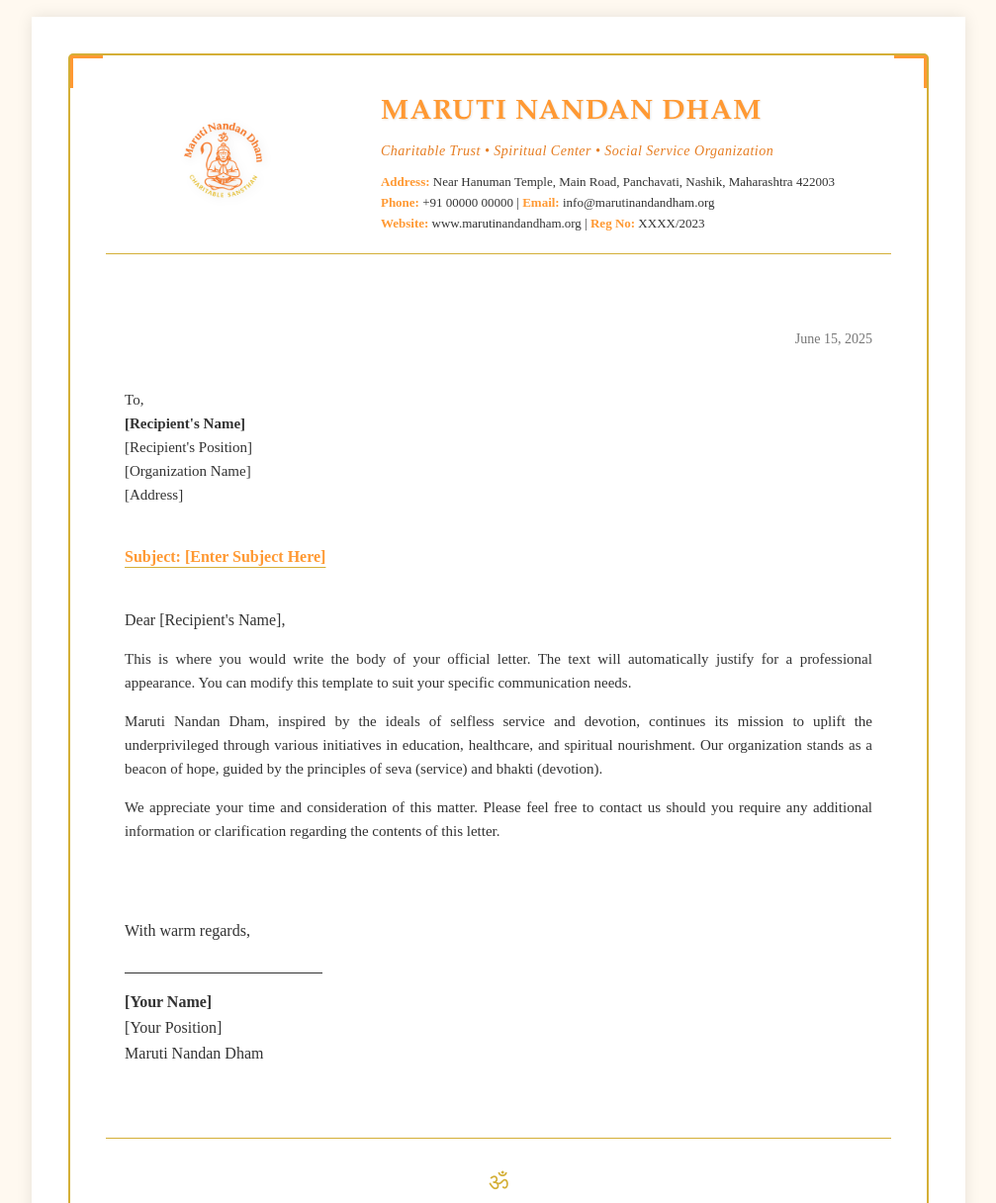
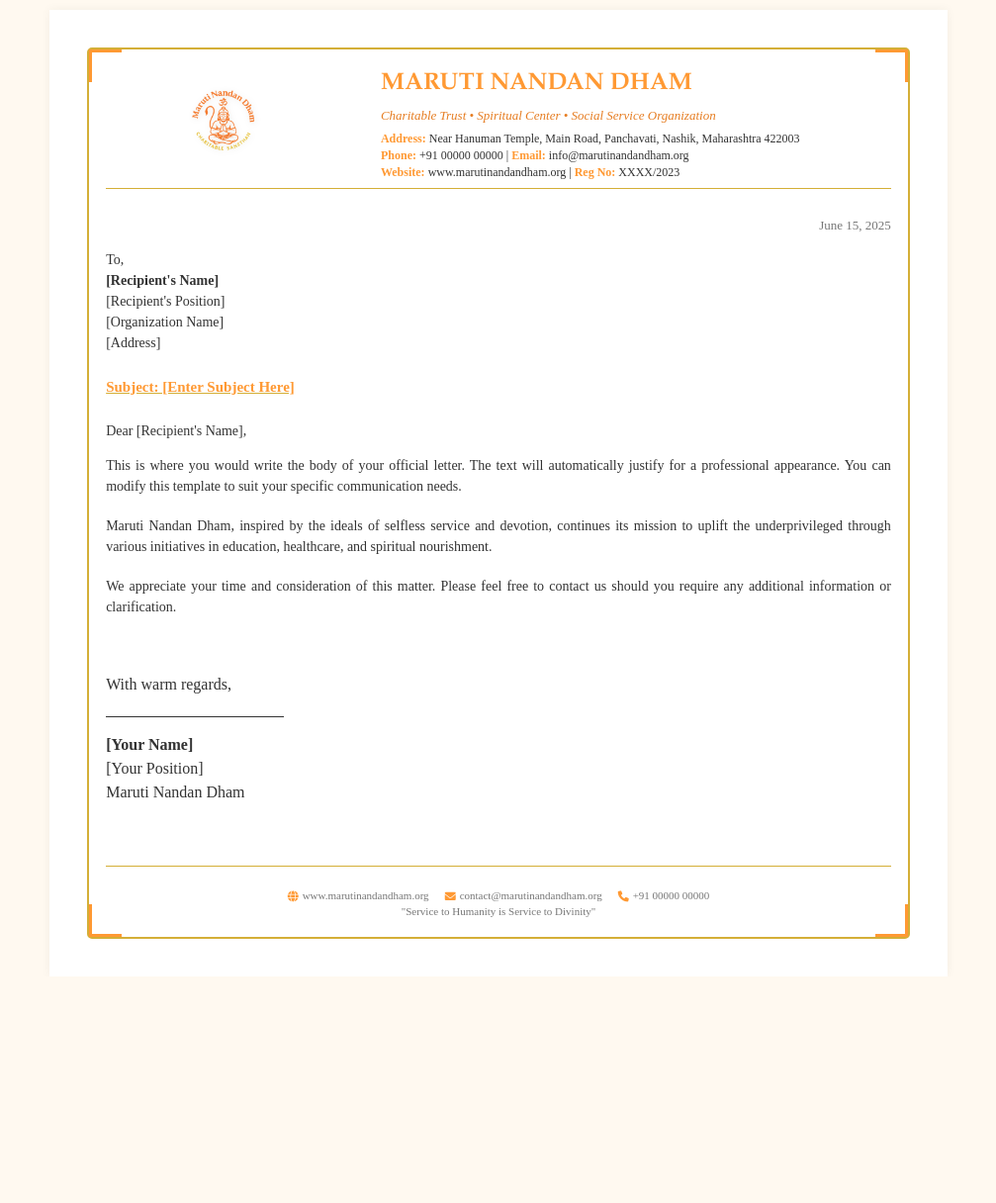
Before and after one commit to vinitwani1997/Maruti_Nandan_Dham_letterhead, a plain HTML site: page index.html in a window 1280 px wide. Shown: the part 163-1379 px from the top of the page at 99% size, without its empty margins (136-1143 px from the left). After the commit the page ends 1150 px from the top, so only its background shows below. Drawn offline with Linux system fonts and the light colour scheme.

Commit message:
Update index.html

```diff
--- a/index.html
+++ b/index.html
@@ -1,9 +1,10 @@
 <!DOCTYPE html>
 <html lang="en">
 <head>
-    <meta charset="UTF-8">
-    <meta name="viewport" content="width=device-width, initial-scale=1.0">
+  <meta charset="UTF-8" />
+  <meta name="viewport" content="width=device-width, initial-scale=1.0"/>
   <title>Maruti Nandan Dham - Official Letterhead</title>
+  <link rel="stylesheet" href="https://cdnjs.cloudflare.com/ajax/libs/font-awesome/6.0.0-beta3/css/all.min.css">
   <style>
     :root {
       --saffron: #FF9933;
@@ -17,7 +18,7 @@
 
     body {
       font-family: 'Times New Roman', serif;
-            line-height: 1.6;
+      line-height: 1.5;
       color: var(--dark-text);
       margin: 0;
       padding: 0;
@@ -26,15 +27,13 @@
 
     .letter-container {
       width: 21cm;
-            min-height: 29.7cm;
       margin: 0 auto;
-            padding: 2cm;
+      padding: 1.5cm;
       background-color: var(--white);
-            box-shadow: 0 0 15px rgba(0,0,0,0.1);
+      box-shadow: 0 0 10px rgba(0,0,0,0.05);
       position: relative;
     }
 
-        /* Decorative Border */
     .border-decoration {
       position: absolute;
       border: 2px solid var(--gold);
@@ -55,43 +54,18 @@
       border-width: 0;
     }
 
-        .top-left {
-            top: 0;
-            left: 0;
-            border-top-width: 3px;
-            border-left-width: 3px;
-        }
+    .top-left { top: 0; left: 0; border-top-width: 3px; border-left-width: 3px; }
+    .top-right { top: 0; right: 0; border-top-width: 3px; border-right-width: 3px; }
+    .bottom-left { bottom: 0; left: 0; border-bottom-width: 3px; border-left-width: 3px; }
+    .bottom-right { bottom: 0; right: 0; border-bottom-width: 3px; border-right-width: 3px; }
 
-        .top-right {
-            top: 0;
-            right: 0;
-            border-top-width: 3px;
-            border-right-width: 3px;
-        }
-
-        .bottom-left {
-            bottom: 0;
-            left: 0;
-            border-bottom-width: 3px;
-            border-left-width: 3px;
-        }
-
-        .bottom-right {
-            bottom: 0;
-            right: 0;
-            border-bottom-width: 3px;
-            border-right-width: 3px;
-        }
-
-        /* Letterhead Header */
     .letterhead-header {
       display: flex;
       justify-content: space-between;
       align-items: center;
-            margin-bottom: 1.5cm;
-            padding-bottom: 0.5cm;
+      margin-bottom: 0.3cm;
+      padding-bottom: 0.2cm;
       border-bottom: 1px solid var(--gold);
-            position: relative;
     }
 
     .logo-container {
@@ -100,8 +74,8 @@
     }
 
     .logo-container img {
-            max-height: 100px;
-            filter: drop-shadow(2px 2px 4px rgba(0,0,0,0.1));
+      max-height: 80px;
+      filter: drop-shadow(1px 1px 3px rgba(0,0,0,0.1));
     }
 
     .org-info {
@@ -110,99 +84,87 @@
 
     .org-name {
       color: var(--saffron);
-            font-size: 28px;
+      font-size: 24px;
       font-weight: bold;
-            margin-bottom: 5px;
-            letter-spacing: 1px;
+      margin-bottom: 4px;
       font-family: 'Palatino Linotype', 'Book Antiqua', serif;
-            text-shadow: 1px 1px 2px rgba(0,0,0,0.1);
     }
 
     .org-subtitle {
       color: var(--deep-orange);
-            font-size: 14px;
+      font-size: 13px;
       font-style: italic;
-            margin-bottom: 10px;
-            letter-spacing: 0.5px;
+      margin-bottom: 6px;
     }
 
     .contact-info {
-            font-size: 13px;
-            line-height: 1.6;
-            color: var(--dark-text);
+      font-size: 12px;
+      line-height: 1.4;
     }
 
     .contact-info strong {
       color: var(--saffron);
     }
 
-        /* Letter Content */
     .letter-content {
-            min-height: 15cm;
-            padding: 0.5cm;
-            position: relative;
+      padding: 0.4cm 0;
     }
 
     .date {
       text-align: right;
-            margin-bottom: 1cm;
+      margin-bottom: 0.4cm;
       color: var(--light-text);
-            font-size: 14px;
+      font-size: 13px;
     }
 
     .recipient {
-            margin-bottom: 1cm;
-            font-size: 15px;
+      margin-bottom: 0.6cm;
+      font-size: 14px;
     }
 
     .subject {
       font-weight: bold;
-            margin: 1cm 0;
+      margin: 0.6cm 0;
       color: var(--saffron);
-            font-size: 16px;
+      font-size: 15px;
       text-decoration: underline;
-            text-underline-offset: 5px;
       text-decoration-color: var(--gold);
     }
 
+    .salutation,
     .body-text {
-            margin-bottom: 1cm;
-            font-size: 15px;
+      font-size: 14px;
       text-align: justify;
     }
 
+    .body-text p {
+      margin-bottom: 0.5cm;
+    }
+
     .closing {
-            margin-top: 2cm;
+      margin-top: 1.5cm;
     }
 
     .signature-line {
-            width: 200px;
+      width: 180px;
       border-top: 1px solid var(--dark-text);
-            margin: 30px 0 10px;
+      margin: 20px 0 5px;
     }
 
-        /* Letterhead Footer */
     .letterhead-footer {
       border-top: 1px solid var(--gold);
-            padding-top: 0.5cm;
+      padding-top: 0.4cm;
       text-align: center;
-            font-size: 12px;
+      font-size: 11px;
       color: var(--light-text);
-            margin-top: 1cm;
-            position: relative;
-        }
-
-        .footer-mandala {
-            color: var(--gold);
-            font-size: 24px;
-            margin: 5px 0;
+      margin-top: 0.8cm;
     }
 
     .footer-info {
       display: flex;
       justify-content: center;
-            gap: 20px;
-            margin-top: 10px;
+      gap: 16px;
+      margin-top: 6px;
     }
 
     .footer-info span {
@@ -211,25 +173,14 @@
     }
 
     .footer-info i {
-            margin-right: 5px;
+      margin-right: 4px;
       color: var(--saffron);
     }
 
-        /* Watermark Effect */
     .watermark {
-            position: absolute;
-            opacity: 0.05;
-            font-size: 120px;
-            color: var(--saffron);
-            z-index: -1;
-            transform: rotate(-30deg);
-            top: 30%;
-            left: 20%;
-            font-weight: bold;
-            font-family: 'Arial', sans-serif;
+      display: none; /* Hide watermark to save space */
     }
 
-        /* Print Controls */
     .print-controls {
       text-align: center;
       margin: 20px auto;
@@ -242,43 +193,24 @@
       background: linear-gradient(to bottom, var(--saffron), var(--deep-orange));
       color: white;
       border: none;
-            padding: 12px 25px;
-            font-size: 16px;
+      padding: 10px 20px;
+      font-size: 15px;
       cursor: pointer;
       border-radius: 30px;
-            box-shadow: 0 4px 8px rgba(0,0,0,0.1);
-            transition: all 0.3s;
       font-weight: bold;
     }
 
     .print-btn:hover {
-            transform: translateY(-2px);
-            box-shadow: 0 6px 12px rgba(0,0,0,0.15);
+      transform: translateY(-1px);
+      box-shadow: 0 4px 8px rgba(0,0,0,0.15);
     }
 
-        /* Print-specific styles */
     @media print {
-            .print-controls {
-                display: none;
-            }
-
-            body {
-                background-color: white;
-            }
-
-            .letter-container {
-                box-shadow: none;
-                padding: 2cm;
-                margin: 0;
-                width: auto;
-            }
-
-            .watermark {
-                opacity: 0.08;
-            }
+      .print-controls { display: none; }
+      body { background-color: white; }
+      .letter-container { box-shadow: none; padding: 1.5cm; margin: 0; width: auto; }
     }
   </style>
-    <link rel="stylesheet" href="https://cdnjs.cloudflare.com/ajax/libs/font-awesome/6.0.0-beta3/css/all.min.css">
 </head>
 <body>
   <div class="print-controls">
@@ -289,7 +221,6 @@
   </div>
 
   <div class="letter-container">
-        <!-- Decorative Border Elements -->
     <div class="border-decoration">
       <div class="corner top-left"></div>
       <div class="corner top-right"></div>
@@ -297,10 +228,6 @@
       <div class="corner bottom-right"></div>
     </div>
 
-        <!-- Watermark -->
-        <div class="watermark">MARUTI NANDAN DHAM</div>
-
-        <!-- Letterhead Header -->
     <div class="letterhead-header">
       <div class="logo-container">
         <img src="Logo of Maruti Nandan Dham.png" alt="Maruti Nandan Dham Logo">
@@ -316,7 +243,6 @@
       </div>
     </div>
 
-        <!-- Letter Content - Editable Section -->
     <div class="letter-content">
       <div class="date">June 15, 2025</div>
 
@@ -334,10 +260,8 @@
 
       <div class="body-text">
         <p>This is where you would write the body of your official letter. The text will automatically justify for a professional appearance. You can modify this template to suit your specific communication needs.</p>
-
-                <p>Maruti Nandan Dham, inspired by the ideals of selfless service and devotion, continues its mission to uplift the underprivileged through various initiatives in education, healthcare, and spiritual nourishment. Our organization stands as a beacon of hope, guided by the principles of seva (service) and bhakti (devotion).</p>
-
-                <p>We appreciate your time and consideration of this matter. Please feel free to contact us should you require any additional information or clarification regarding the contents of this letter.</p>
+        <p>Maruti Nandan Dham, inspired by the ideals of selfless service and devotion, continues its mission to uplift the underprivileged through various initiatives in education, healthcare, and spiritual nourishment.</p>
+        <p>We appreciate your time and consideration of this matter. Please feel free to contact us should you require any additional information or clarification.</p>
       </div>
 
       <div class="closing">
@@ -349,9 +273,7 @@
       </div>
     </div>
 
-        <!-- Letterhead Footer -->
     <div class="letterhead-footer">
-            <div class="footer-mandala">ॐ</div>
       <div class="footer-info">
         <span><i class="fas fa-globe"></i> www.marutinandandham.org</span>
         <span><i class="fas fa-envelope"></i> contact@marutinandandham.org</span>
```
Lines whose indentation alone changed are shown as unchanged.
